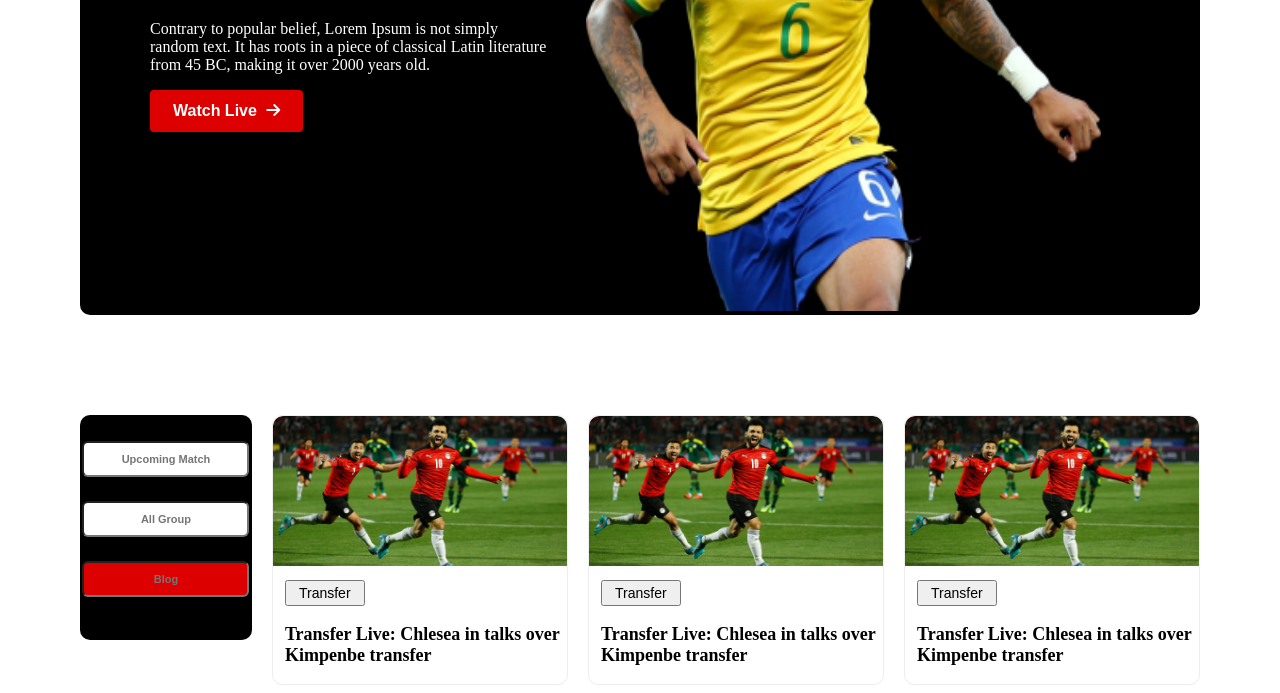
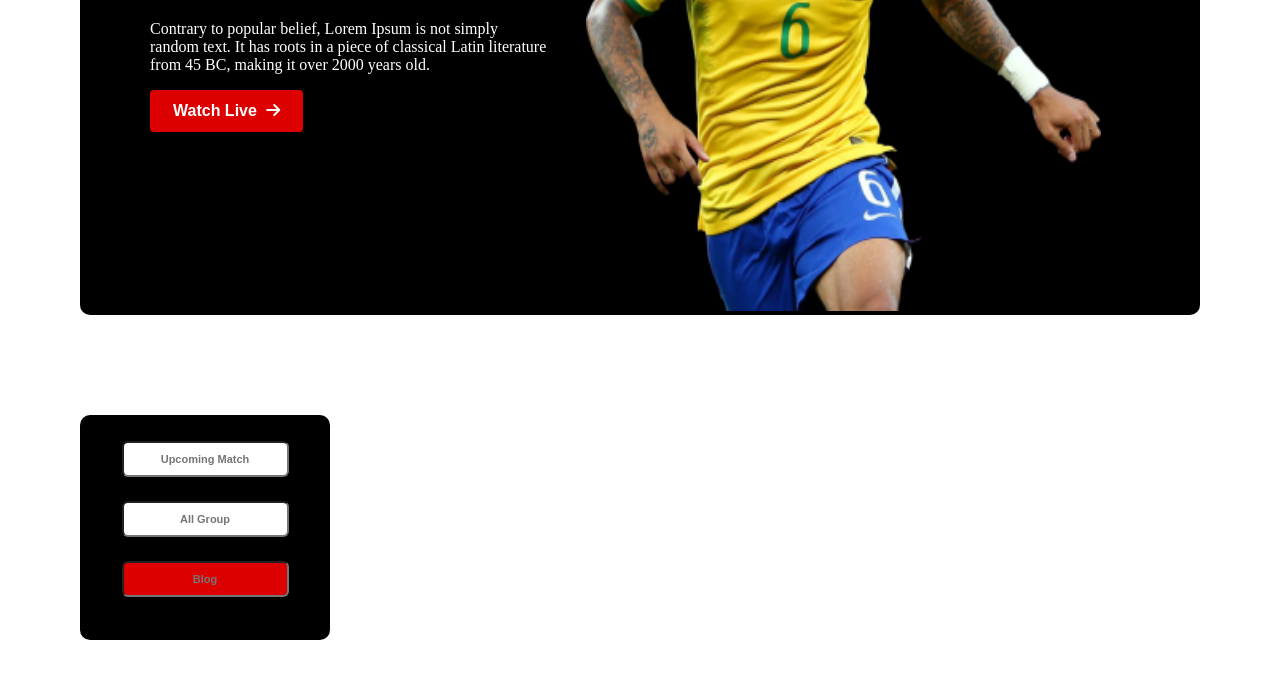
Before and after one commit to uh-shuvo/greatest-earth, a plain HTML site: page index.html in a window 1280 px wide. Shown: the part 314-1007 px from the top of the page. After the commit the page ends 962 px from the top, so only its background shows below. Drawn offline with Linux system fonts and the light colour scheme.

Commit message:
new added

```diff
--- a/index.html
+++ b/index.html
@@ -46,43 +46,6 @@
                             </div>
                         </form>
                         <!-- featrur start  -->
-                        <section>
-                            <div class="feature-section">
-                                <div class="features">
-                                    <div class="feature-thumbnail">
-                                        <img src="image/Blog Image.png" alt="">
-                                        <div class="feature-details">
-                                            <button class="btn-text">Transfer</button>
-                                            <p class="featuer-desk">Transfer Live: Chlesea in talks over Kimpenbe
-                                                transfer
-                                            </p>
-                                        </div>
-                                    </div>
-                                </div>
-                                <div class="features">
-                                    <div class="feature-thumbnail">
-                                        <img src="image/Blog Image.png" alt="">
-                                        <div class="feature-details">
-                                            <button class="btn-text">Transfer</button>
-                                            <p class="featuer-desk">Transfer Live: Chlesea in talks over Kimpenbe
-                                                transfer
-                                            </p>
-                                        </div>
-                                    </div>
-                                </div>
-                                <div class="features">
-                                    <div class="feature-thumbnail">
-                                        <img src="image/Blog Image.png" alt="">
-                                        <div class="feature-details">
-                                            <button class="btn-text">Transfer</button>
-                                            <p class="featuer-desk">Transfer Live: Chlesea in talks over Kimpenbe
-                                                transfer
-                                            </p>
-                                        </div>
-                                    </div>
-                                </div>
-                            </div>
-                        </section>
                     </div>
                 </div>
             </section>
--- a/style.css
+++ b/style.css
@@ -97,35 +97,3 @@ input {
 
 /* feature section start
 ======================== */
-.feature-section {
-    display: flex;
-}
-
-.features {
-    margin-left: 20px;
-    border: 1px solid #ededed;
-    box-sizing: border-box;
-    border-radius: 10px;
-}
-
-.feature-thumbnail img {
-    width: 100%;
-    height: 150px;
-    border-radius: 10px 10px 0px 0px;
-}
-
-.feature-details {
-    margin-top: 10px;
-    margin-left: 12px;
-}
-
-.btn-text {
-    padding: 3px 12px;
-    font-size: 14px;
-    font-weight: 400;
-}
-
-.featuer-desk {
-    font-size: 18px;
-    font-weight: 600;
-}
```
